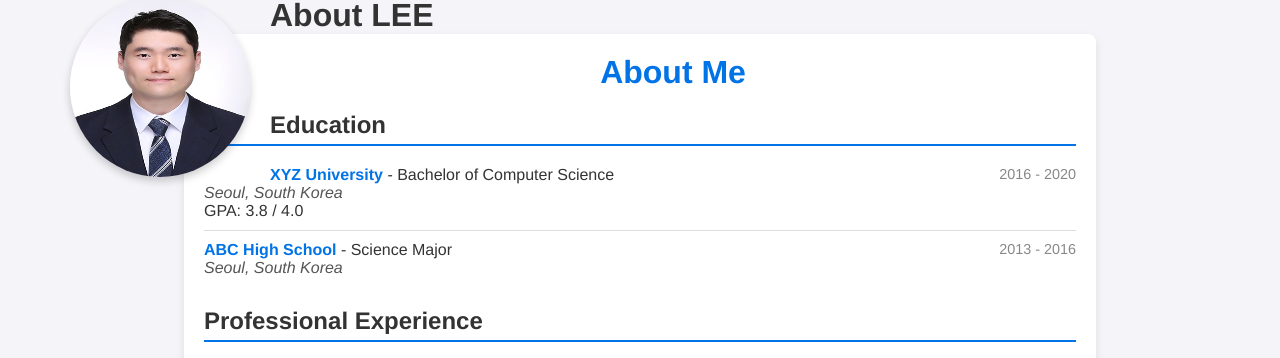
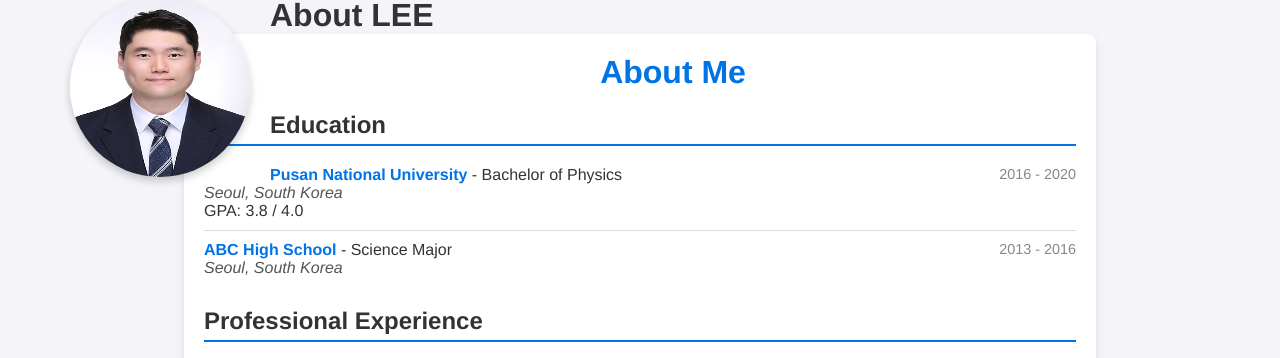
Before and after one commit to Yeonwoo-code/Portfolio, a Jekyll site: the page built from index.md, in a window 1280 px wide and 900 px high. Shown: the part 210-568 px from the top of the window. Built offline with Jekyll 4.4.1, drawn with Linux system fonts in a browser that asks for light colours.

Commit message:
Update about.html

```diff
--- a/_includes/about.html
+++ b/_includes/about.html
@@ -5,7 +5,7 @@
     <h2>Education</h2>
     <ul>
       <li>
-        <strong>XYZ University</strong> - Bachelor of Computer Science
+        <strong>Pusan National University</strong> - Bachelor of Physics
         <span>2016 - 2020</span><br>
         <em>Seoul, South Korea</em><br>
         GPA: 3.8 / 4.0
```
